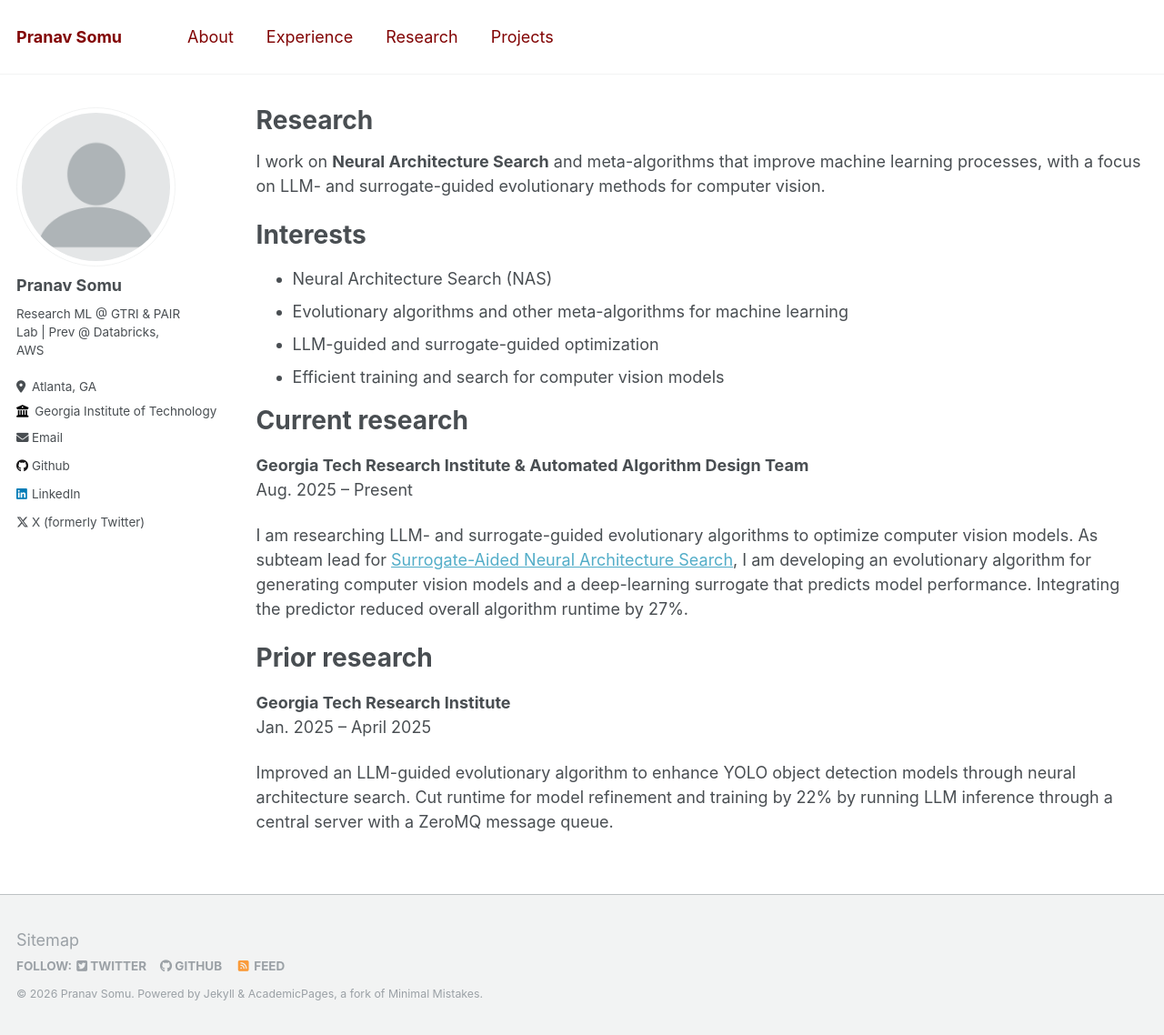
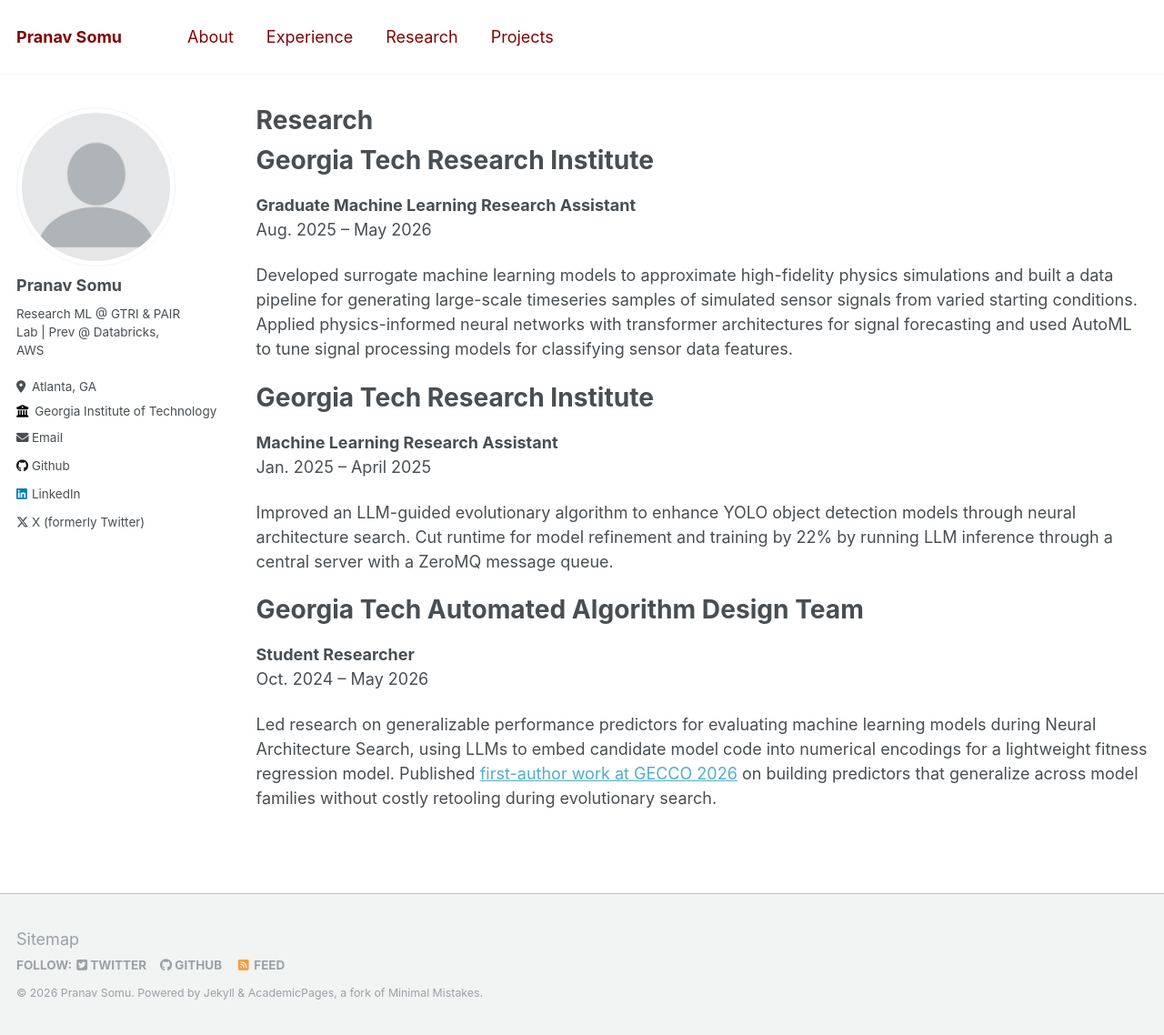
Before and after one commit to pcsom/pcsom.github.io, a Jekyll site: the page built from _pages/research.md, in a window 1280 px wide and 1138 px high. Shown: the whole window at 91% size. Built offline with Jekyll 4.4.1, drawn with Linux system fonts in a browser that asks for light colours.

Commit message:
Reformat research and experience

```diff
--- a/_pages/research.md
+++ b/_pages/research.md
@@ -5,25 +5,23 @@ permalink: /research/
 author_profile: true
 ---
 
-I work on **Neural Architecture Search** and meta-algorithms that improve machine learning processes, with a focus on LLM- and surrogate-guided evolutionary methods for computer vision.
+Georgia Tech Research Institute
+======
+**Graduate Machine Learning Research Assistant**
+Aug. 2025 – May 2026
 
-Interests
+Developed surrogate machine learning models to approximate high-fidelity physics simulations and built a data pipeline for generating large-scale timeseries samples of simulated sensor signals from varied starting conditions. Applied physics-informed neural networks with transformer architectures for signal forecasting and used AutoML to tune signal processing models for classifying sensor data features.
+
+Georgia Tech Research Institute
 ======
-* Neural Architecture Search (NAS)
-* Evolutionary algorithms and other meta-algorithms for machine learning
-* LLM-guided and surrogate-guided optimization
-* Efficient training and search for computer vision models
-
-Current research
-======
-**Georgia Tech Research Institute & Automated Algorithm Design Team**
-Aug. 2025 – Present
-
-I am researching LLM- and surrogate-guided evolutionary algorithms to optimize computer vision models. As subteam lead for [Surrogate-Aided Neural Architecture Search](https://github.com/AaronMcDaniel/surrogate-evolution), I am developing an evolutionary algorithm for generating computer vision models and a deep-learning surrogate that predicts model performance. Integrating the predictor reduced overall algorithm runtime by 27%.
-
-Prior research
-======
-**Georgia Tech Research Institute**
+**Machine Learning Research Assistant**
 Jan. 2025 – April 2025
 
 Improved an LLM-guided evolutionary algorithm to enhance YOLO object detection models through neural architecture search. Cut runtime for model refinement and training by 22% by running LLM inference through a central server with a ZeroMQ message queue.
+
+Georgia Tech Automated Algorithm Design Team
+======
+**Student Researcher**
+Oct. 2024 – May 2026
+
+Led research on generalizable performance predictors for evaluating machine learning models during Neural Architecture Search, using LLMs to embed candidate model code into numerical encodings for a lightweight fitness regression model. Published [first-author work at GECCO 2026](https://doi.org/10.48550/arXiv.2605.15649) on building predictors that generalize across model families without costly retooling during evolutionary search.
```
Also changed, not shown: _pages/experience.md (+7 -19 lines).
